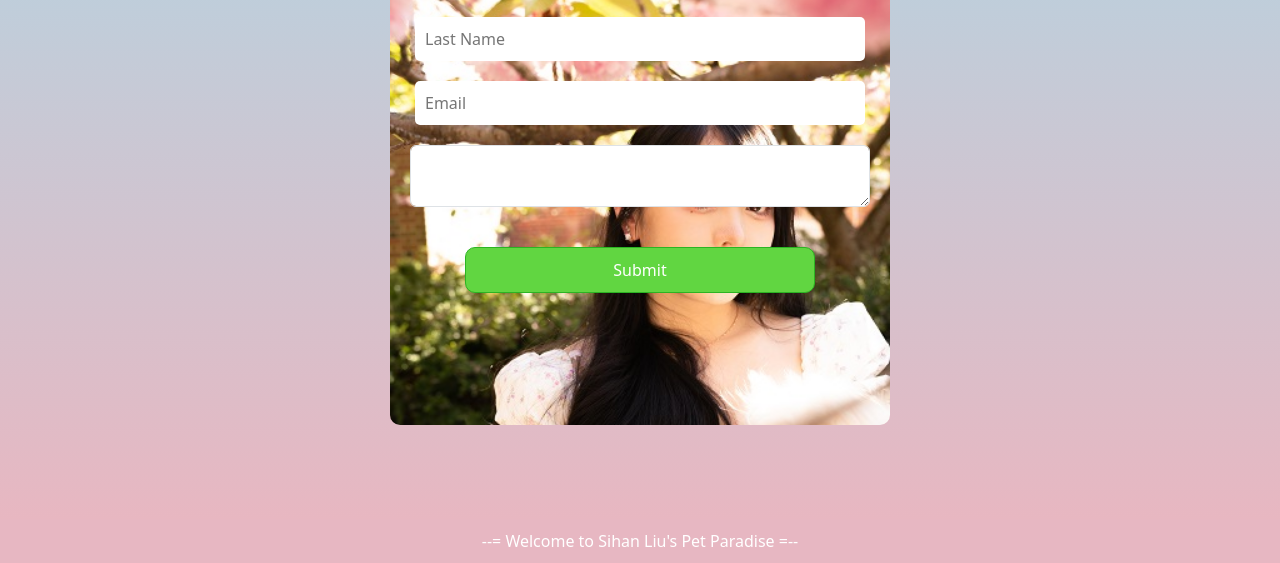
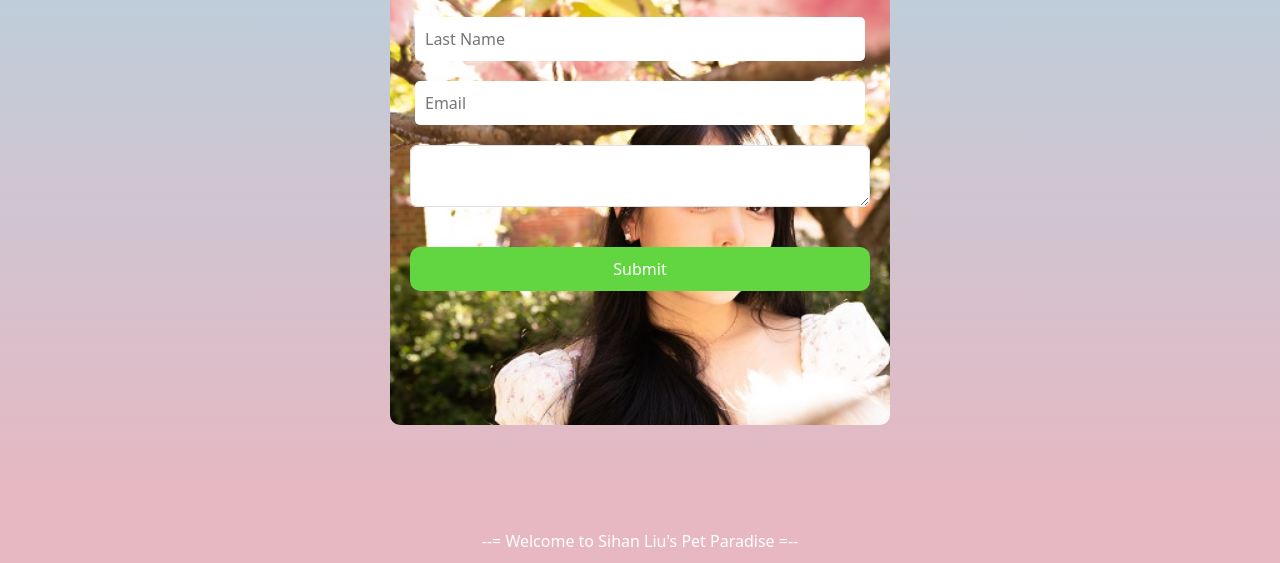
Before and after one commit to SihanLiu44/SihanLiu44.github.io, a plain HTML site: page contact.html in a window 1280 px wide. Shown: the part 237-800 px from the top of the page. Drawn offline with Linux system fonts and the light colour scheme.

Commit message:
Add files via upload
modify the button style

```diff
--- a/main.css
+++ b/main.css
@@ -103,10 +103,10 @@ footer {
 .form-item-btn {
     margin-top: 20px;
     padding: 10px;
-    width: 350px;
+    width: 100%;
     color: #ffffff;
     background: #61d641;
-    border: 1px solid #2cb423;
+    border: 0;
     border-radius: 10px;
     outline: none;
     cursor: pointer;
```
